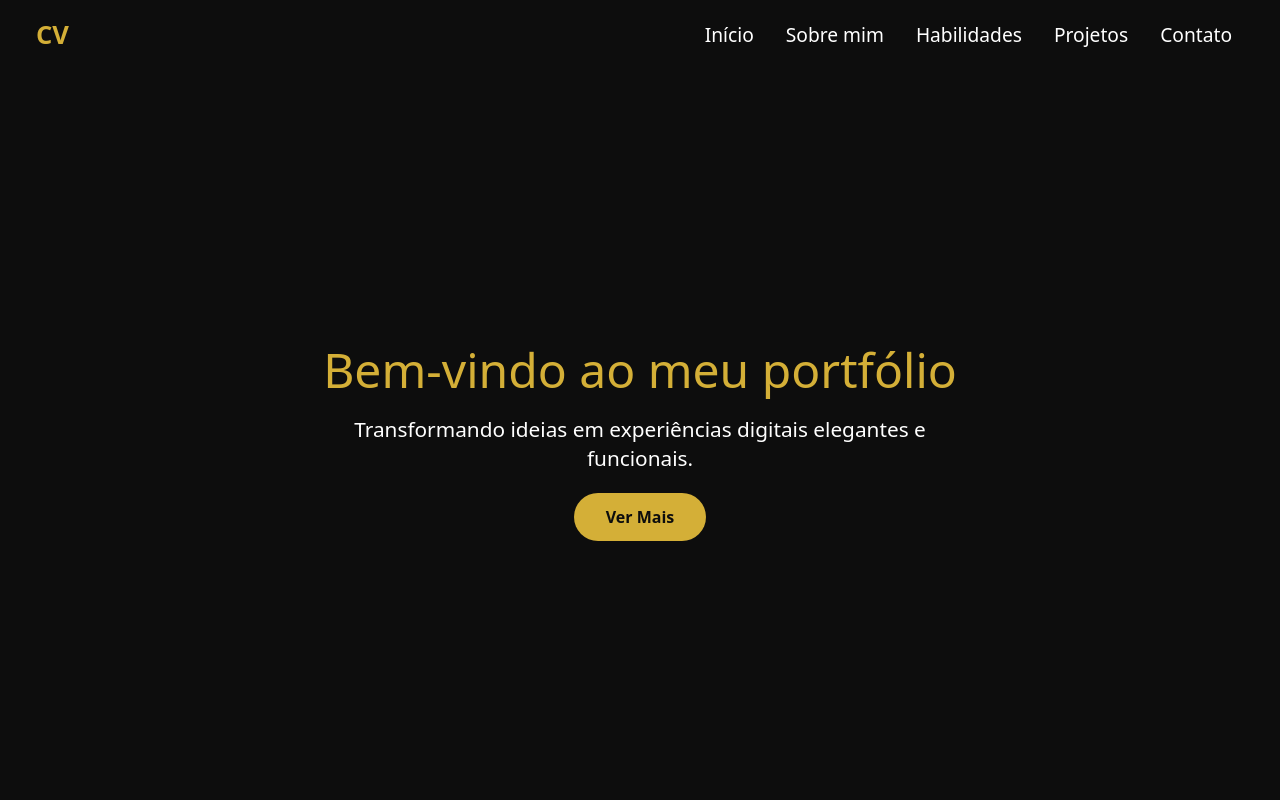
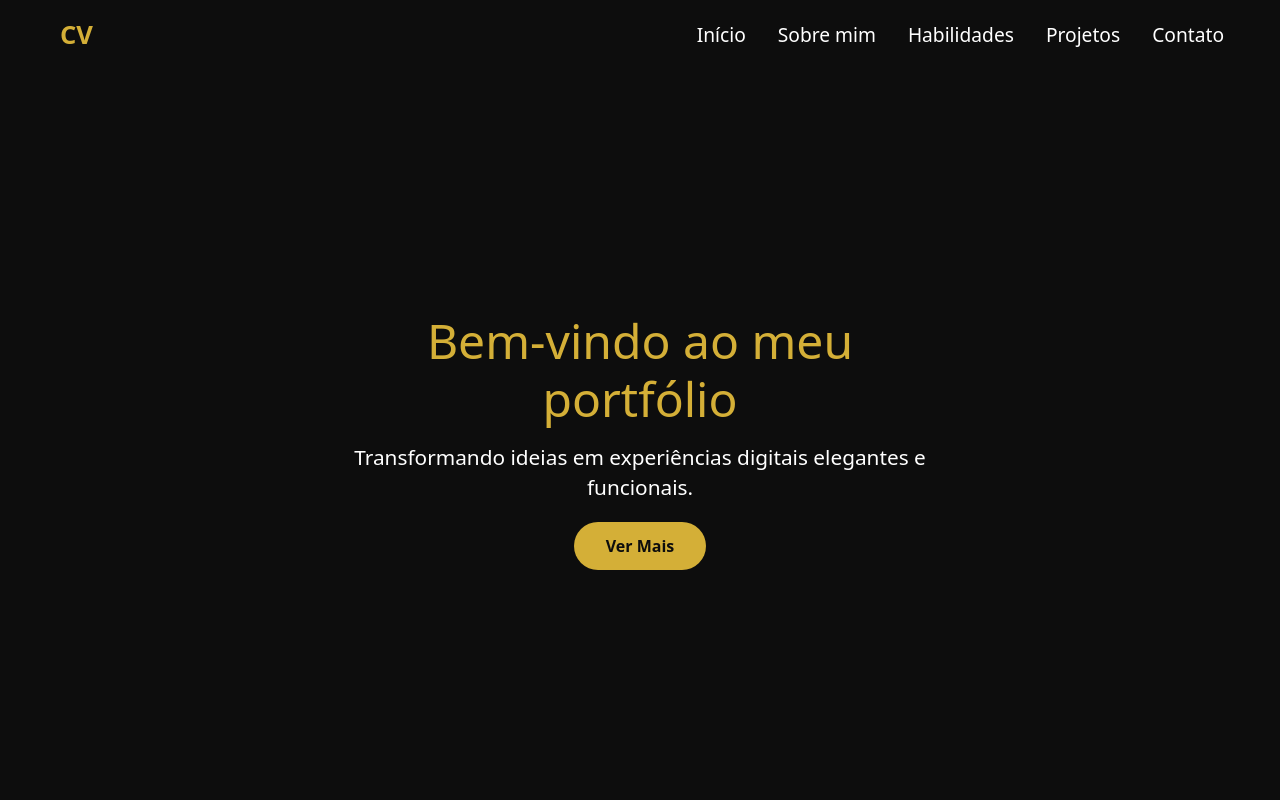
Before and after one commit to EduardoVernizzi/portifolio, a React (Vite) app: page / in a window 1280 px wide. Shown: the top 800 px of the page. Built offline with nearby package versions, Linux system fonts and the light colour scheme.

Commit message:
Fix: Corrigindo scroll horizontal

```diff
--- a/src/style.css
+++ b/src/style.css
@@ -4,9 +4,10 @@
   box-sizing: border-box;
 }
 
-body,
-html {
-  height: 100%;
+html, body {
+  margin: 0;
+  padding: 0;
+  width: 100%;
 }
 
 
@@ -24,21 +25,24 @@ html {
 
 /*========================== HEADER ===============================*/
 .header-main {
-  position: relative;
+  position: fixed;
+  top: 0;
+  left: 0;
+  width: 100%;            /* evita overflow horizontal */
   background-color: var(--cor-fundo);
   color: var(--cor-branco);
   padding: 1rem;
-  position: fixed;
-  top: 0;
-  left: 0;
-  width: 100%;
   z-index: 10000;
+  box-sizing: border-box; /* garante que padding não aumente largura */
 }
 
 .header-container {
   display: flex;
   justify-content: space-between;
   align-items: center;
+  max-width: 1200px;      /* limita largura máxima */
+  margin: 0 auto;         /* centraliza em telas maiores */
+  width: 100%;
 }
 
 .nome-principal {
@@ -77,6 +81,7 @@ html {
   padding: 2rem 1rem;
   z-index: 1000;
   box-shadow: 4px 0 6px rgba(0, 0, 0, 0.4);
+  box-sizing: border-box;
 }
 
 .side-menu.open {
@@ -86,6 +91,7 @@ html {
 .side-menu ul {
   list-style: none;
   padding: 0;
+  margin: 0;
 }
 
 .side-menu li {
@@ -104,18 +110,17 @@ html {
   color: var(--cor-dourado);
 }
 
-
 .backdrop {
   position: fixed;
   top: 0;
   left: 0;
-  width: 100vw;
+  width: 100%; /* corrigido de 100vw para 100% */
   height: 100vh;
   background: rgba(0, 0, 0, 0.6);
   z-index: 900;
 }
 
-
+/* Nav desktop */
 .nav-desktop {
   display: none;
 }
@@ -124,12 +129,11 @@ html {
   display: flex;
   gap: 2rem;
   list-style: none;
-  margin: 0 2rem;
+  margin: 0 1rem;         /* margem lateral reduzida */
   padding: 0;
   font-size: 1.2rem;
+  flex-wrap: wrap;
 }
-
-
 
 .nav-desktop a {
   color: var(--cor-branco);
@@ -141,7 +145,6 @@ html {
 .nav-desktop a:hover {
   color: var(--cor-dourado);
 }
-
 
 @media (min-width: 768px) {
   .menu-toggle {
@@ -159,7 +162,8 @@ html {
 }
 
 
-/*========================== CHAMADA PRINCIPAL   ===============================*/
+
+/*========================== CHAMADA PRINCIPAL ===============================*/
 
 .hero-section {
   background-color: var(--cor-fundo);
@@ -171,28 +175,33 @@ html {
   text-align: center;
   padding: 0 1rem;
   padding-top: 70px;
-
+  box-sizing: border-box;  /* evita overflow por padding */
+  overflow-x: hidden;      /* segurança para evitar scroll horizontal */
 }
 
-.hero-content>* {
+.hero-content > * {
   opacity: 0;
   transform: translateY(30px);
   animation-fill-mode: forwards;
   animation-name: slideUpFade;
   animation-duration: 0.8s;
   animation-timing-function: ease;
+  max-width: 600px;       /* limite para textos/imagens */
+  margin-left: auto;
+  margin-right: auto;
+  box-sizing: border-box;
 }
 
 /* Animação com delay para cada elemento */
-.hero-content.animate-slide-up>*:nth-child(1) {
+.hero-content.animate-slide-up > *:nth-child(1) {
   animation-delay: 0.2s;
 }
 
-.hero-content.animate-slide-up>*:nth-child(2) {
+.hero-content.animate-slide-up > *:nth-child(2) {
   animation-delay: 0.4s;
 }
 
-.hero-content.animate-slide-up>*:nth-child(3) {
+.hero-content.animate-slide-up > *:nth-child(3) {
   animation-delay: 0.6s;
 }
 
@@ -205,11 +214,16 @@ html {
 .hero-content p {
   font-size: 1.3rem;
   margin-bottom: 2rem;
-  max-width: 600px;
-  margin-left: auto;
-  margin-right: auto;
   line-height: 1.4;
   color: var(--cor-branco);
+}
+
+/* imagens responsivas */
+.hero-section img,
+.hero-content img {
+  max-width: 100%;
+  height: auto;
+  display: block;
 }
 
 .btn-cta {
@@ -225,8 +239,8 @@ html {
 .btn-cta:hover {
   background-color: var(--cor-dourado-claro);
   color: var(--cor-fundo);
+}
 
-}
 
 @keyframes slideUpFade {
   0% {
@@ -239,7 +253,6 @@ html {
     transform: translateY(0);
   }
 }
-
 
 /*=================== ABOUT ========================*/
 
```
